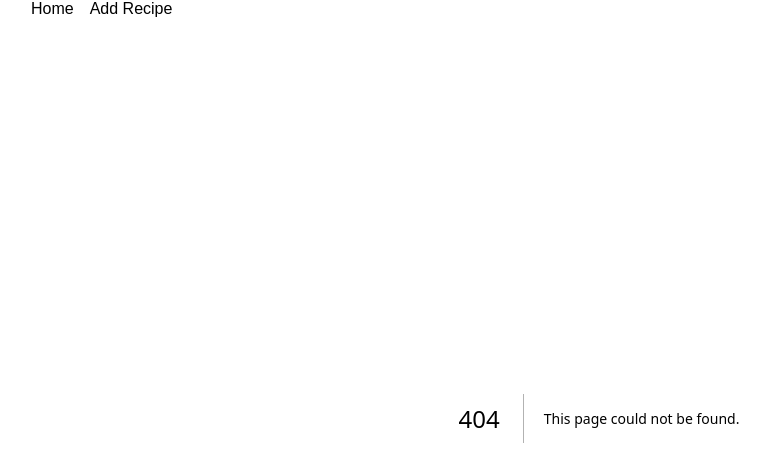
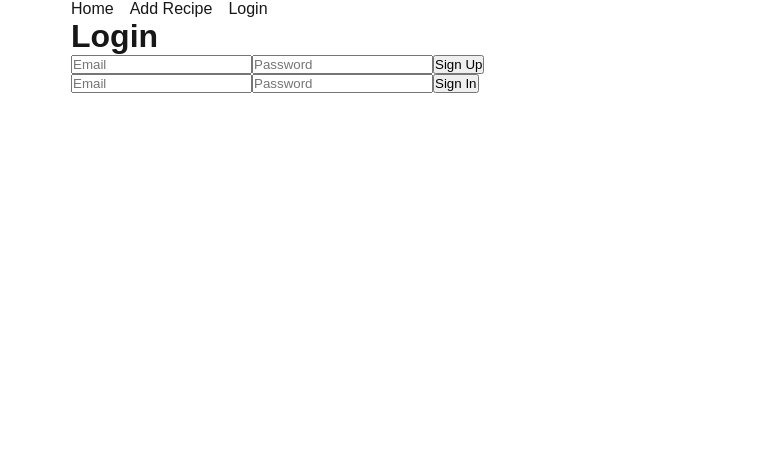
Before and after one commit to megedoherty/recipe-vault, a Next.js app: page /auth/login in a window 1280 px wide. Before the commit this address had no page. Shown: the top 466 px of the page, without its empty margins (1-771 px from the left). Built offline with nearby package versions, Linux system fonts and the light colour scheme; no server answers.

Commit message:
Basic auth, add recipe form

```diff
--- /dev/null
+++ b/src/app/auth/login/page.tsx
@@ -0,0 +1,19 @@
+import { signIn, signUp } from '@/lib/actions';
+
+export default function LoginPage() {
+  return (
+    <div>
+      <h1>Login</h1>
+      <form action={signUp}>
+        <input type="email" name="email" placeholder="Email" />
+        <input type="password" name="password" placeholder="Password" />
+        <button type="submit">Sign Up</button>
+      </form>
+      <form action={signIn}>
+        <input type="email" name="email" placeholder="Email" />
+        <input type="password" name="password" placeholder="Password" />
+        <button type="submit">Sign In</button>
+      </form>
+    </div>
+  );
+}
--- a/src/app/page.module.css
+++ b/src/app/page.module.css
@@ -1,7 +1,4 @@
 .page {
-  --background: #fafafa;
-  --foreground: #fff;
-
   --text-primary: #000;
   --text-secondary: #666;
 
@@ -12,13 +9,10 @@
   display: flex;
   min-height: 100vh;
   font-family: var(--font-geist-sans);
-  background-color: var(--background);
 }
+
 @media (prefers-color-scheme: dark) {
   .page {
-    --background: #000;
-    --foreground: #000;
-
     --text-primary: #ededed;
     --text-secondary: #999;
 
--- a/src/app/recipes/[id]/page.module.css
+++ b/src/app/recipes/[id]/page.module.css
@@ -7,3 +7,7 @@
   list-style: decimal;
   padding-left: 1rem;
 }
+
+.image {
+  object-fit: cover;
+}
--- a/src/components/Navbar/Navbar.component.tsx
+++ b/src/components/Navbar/Navbar.component.tsx
@@ -1,4 +1,6 @@
 import Link from 'next/link';
+
+import { getUser } from '@/lib/supabase/user';
 
 import styles from './Navbar.module.css';
 
@@ -13,7 +15,9 @@ const links = [
   },
 ];
 
-export default function Navbar() {
+export default async function Navbar() {
+  const user = await getUser();
+
   return (
     <nav className={styles.navbar}>
       <ul className={styles.links}>
@@ -22,6 +26,11 @@ export default function Navbar() {
             <Link href={link.href}>{link.label}</Link>
           </li>
         ))}
+        {!user && (
+          <li className={styles.link}>
+            <Link href="/auth/login">Login</Link>
+          </li>
+        )}
       </ul>
     </nav>
   );
--- /dev/null
+++ b/src/lib/actions.ts
@@ -0,0 +1,88 @@
+'use server';
+
+import { redirect } from 'next/navigation';
+
+import { createClient } from './supabase/server';
+
+interface ActionsResponse {
+  success: boolean;
+  error?: string;
+}
+
+export async function addRecipe(
+  prevState: ActionsResponse | null,
+  formData: FormData,
+): Promise<ActionsResponse> {
+  const rawFormData = Object.fromEntries(formData);
+  const name = rawFormData.name as string;
+  const ingredients = rawFormData.ingredients as string;
+  const instructions = rawFormData.instructions as string;
+
+  const supabase = await createClient();
+  const { data: userData } = await supabase.auth.getUser();
+  const user = userData.user;
+
+  if (!user) {
+    return { success: false, error: 'User not found' };
+  }
+
+  const { data, error } = await supabase
+    .from('recipe')
+    .insert({
+      user_id: user.id,
+      name,
+      ingredients: ingredients.split(/\r?\n/).filter(Boolean),
+      instructions: instructions.split(/\r?\n/).filter(Boolean),
+    })
+    .select('id')
+    .single();
+
+  if (error || !data) {
+    console.error(error);
+    return { success: false, error: error.message };
+  }
+
+  if (data && data.id) {
+    redirect(`/recipes/${data.id}`);
+  }
+
+  return { success: false, error: 'Recipe created but could not retrieve ID' };
+}
+
+export async function signUp(formData: FormData) {
+  const email = formData.get('email') as string;
+  const password = formData.get('password') as string;
+
+  const supabase = await createClient();
+  const { data, error } = await supabase.auth.signUp({
+    email,
+    password,
+  });
+
+  if (error) {
+    console.error(error);
+  }
+
+  if (data.user) {
+    redirect('/');
+  }
+}
+
+export async function signIn(formData: FormData) {
+  const email = formData.get('email') as string;
+  const password = formData.get('password') as string;
+
+  const supabase = await createClient();
+  const { data, error } = await supabase.auth.signInWithPassword({
+    email,
+    password,
+  });
+
+  if (error) {
+    console.error(error);
+  }
+
+  if (data.user) {
+    redirect('/');
+  }
+}
--- a/src/lib/supabase/recipes.ts
+++ b/src/lib/supabase/recipes.ts
@@ -1,3 +1,5 @@
+import { User } from '@supabase/supabase-js';
+
 import { Recipe, RecipeDb } from '@/types';
 
 import { createClient } from './server';
--- /dev/null
+++ b/src/lib/supabase/user.ts
@@ -0,0 +1,10 @@
+import { User } from '@supabase/supabase-js';
+
+import { createClient } from './server';
+
+export async function getUser(): Promise<User | null> {
+  const supabase = await createClient();
+  const { data } = await supabase.auth.getUser();
+
+  return data ? data.user : null;
+}
```
Also changed, not shown: src/app/auth/confirm/route.ts (added, +28 -0 lines), src/app/page.tsx (+3 -5 lines), src/app/recipes/[id]/page.tsx (+9 -1 lines), src/app/recipes/add/page.tsx (+4 -6 lines), src/components/AddRecipeForm/AddRecipeForm.component.tsx (added, +32 -0 lines).
